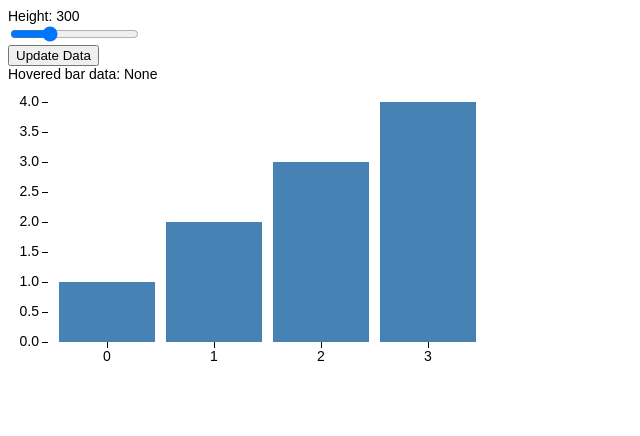
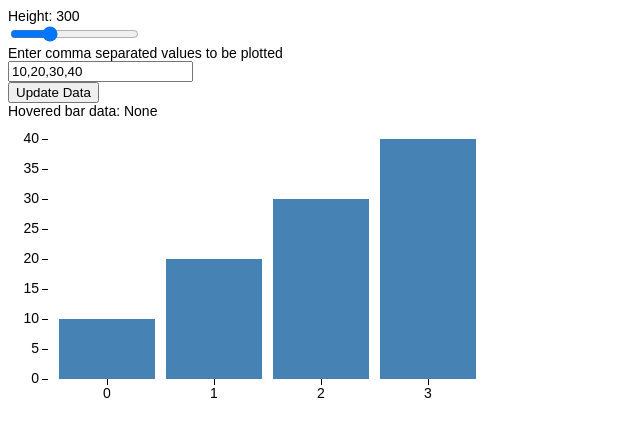
Before and after one commit to Naprakash/AngularJS, a plain HTML site: page barChart/index.html in a window 1280 px wide. Shown: the whole page, without its empty margins (0-640 px from the left). Drawn offline with nearby package versions, Linux system fonts and the light colour scheme.

Commit message:
Add files via upload

```diff
--- a/barChart/index.html
+++ b/barChart/index.html
@@ -41,7 +41,8 @@
     angular.module('charts', [])
         .controller('mainCtrl', function AppCtrl ($scope) {
             $scope.options = {width: 500, height: 300, 'bar': 'aaa'};
-            $scope.data = [1, 2, 3, 4];
+            $scope.data = [10, 20, 30, 40];
+            $scope.plotValues ='10,20,30,40';
             $scope.hovered = function(d){
                 $scope.barValue = d;
                 $scope.$apply();
@@ -80,15 +81,19 @@
                 restrict: 'E',
                 replace: true,
                 controller: function AppCtrl ($scope) {
-                    $scope.update = function(d, i){ $scope.data = randomData(); };
+                    $scope.update = function(d, i){ $scope.data = $scope.plotValues.split(',');
+//randomData();
+ };
                     function randomData(){
                         return d3.range(~~(Math.random()*50)+1).map(function(d, i){return ~~(Math.random()*1000);});
                     }
                 },
                 template: '<div class="form">' +
                         'Height: {{options.height}}<br />' +
-                        '<input type="range" ng-model="options.height" min="100" max="800"/>' +
-                        '<br /><button ng-click="update()">Update Data</button>' +
+                        '<input type="range" ng-model="options.height" min="100" max="800"/> <br />' +
+                        'Enter comma separated values to be plotted <br />' +
+			'<input type="text" ng-model="plotValues"/> '+
+			'<br /><button ng-click="update()">Update Data</button>' +
                         '<br />Hovered bar data: {{barValue}}</div>'
             }
         });
```
